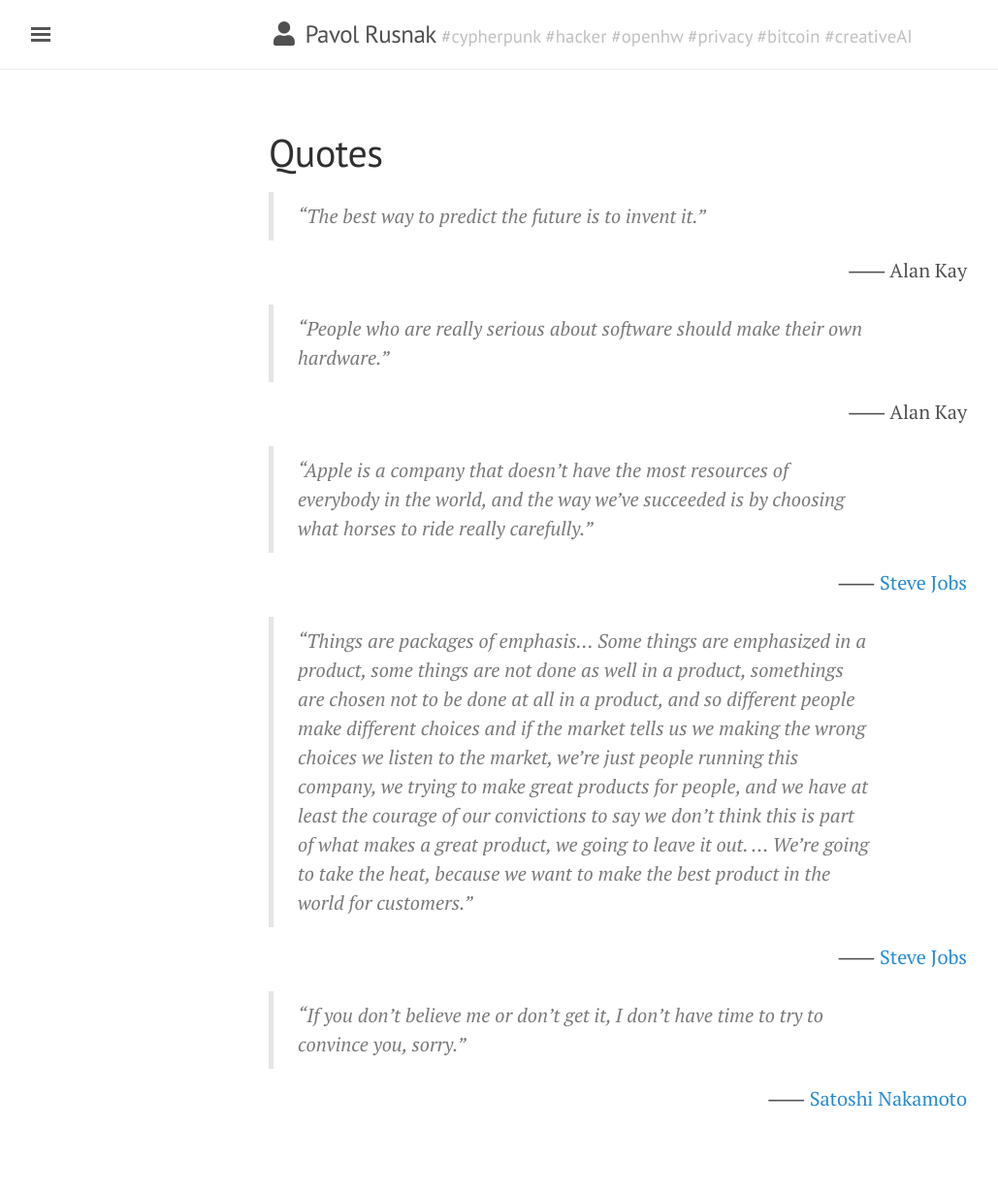
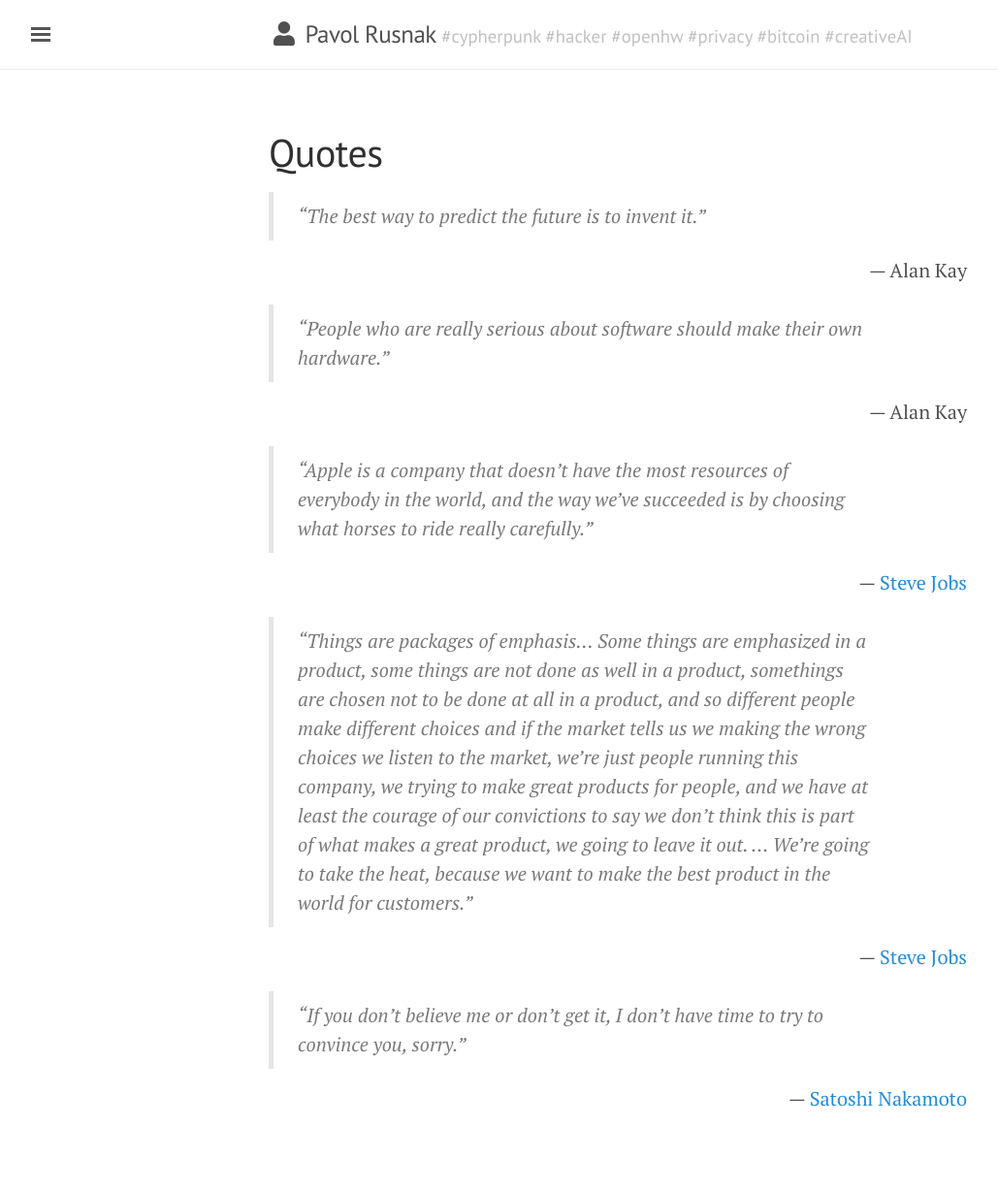
Before and after one commit to prusnak/rusnak.io, a Jekyll site: the page built from quotes.md, in a window 1280 px wide. Shown: the whole page at 97% size, without its empty margins (3-1032 px from the left). Built offline with Jekyll 4.4.1, drawn with Linux system fonts in a browser that asks for light colours; nearby versions of some CDN libraries; some of the changed lines change nothing that is shown.

Commit message:
quotes: use mdash

```diff
--- a/quotes.md
+++ b/quotes.md
@@ -5,20 +5,20 @@
 
 > "The best way to predict the future is to invent it."
 
-<p style="text-align: right">⸺ Alan Kay</p>
+<p style="text-align: right">&mdash; Alan Kay</p>
 
 > "People who are really serious about software should make their own hardware."
 
-<p style="text-align: right">⸺ Alan Kay</p>
+<p style="text-align: right">&mdash; Alan Kay</p>
 
 > "Apple is a company that doesn’t have the most resources of everybody in the world, and the way we’ve succeeded is by choosing what horses to ride really carefully."
 
-<p style="text-align: right">⸺ <a href="https://www.youtube.com/watch?v=i5f8bqYYwps">Steve Jobs</a></p>
+<p style="text-align: right">&mdash; <a href="https://www.youtube.com/watch?v=i5f8bqYYwps">Steve Jobs</a></p>
 
 > "Things are packages of emphasis... Some things are emphasized in a product, some things are not done as well in a product, somethings are chosen not to be done at all in a product, and so different people make different choices and if the market tells us we making the wrong choices we listen to the market, we’re just people running this company, we trying to make great products for people, and we have at least the courage of our convictions to say we don’t think this is part of what makes a great product, we going to leave it out. ... We’re going to take the heat, because we want to make the best product in the world for customers."
 
-<p style="text-align: right">⸺ <a href="https://www.youtube.com/watch?v=i5f8bqYYwps">Steve Jobs</a></p>
+<p style="text-align: right">&mdash; <a href="https://www.youtube.com/watch?v=i5f8bqYYwps">Steve Jobs</a></p>
 
 > "If you don't believe me or don't get it, I don't have time to try to convince you, sorry."
 
-<p style="text-align: right">⸺ <a href="https://bitcointalk.org/index.php?topic=532.msg6306#msg6306">Satoshi Nakamoto</a></p>
+<p style="text-align: right">&mdash; <a href="https://bitcointalk.org/index.php?topic=532.msg6306#msg6306">Satoshi Nakamoto</a></p>
```
